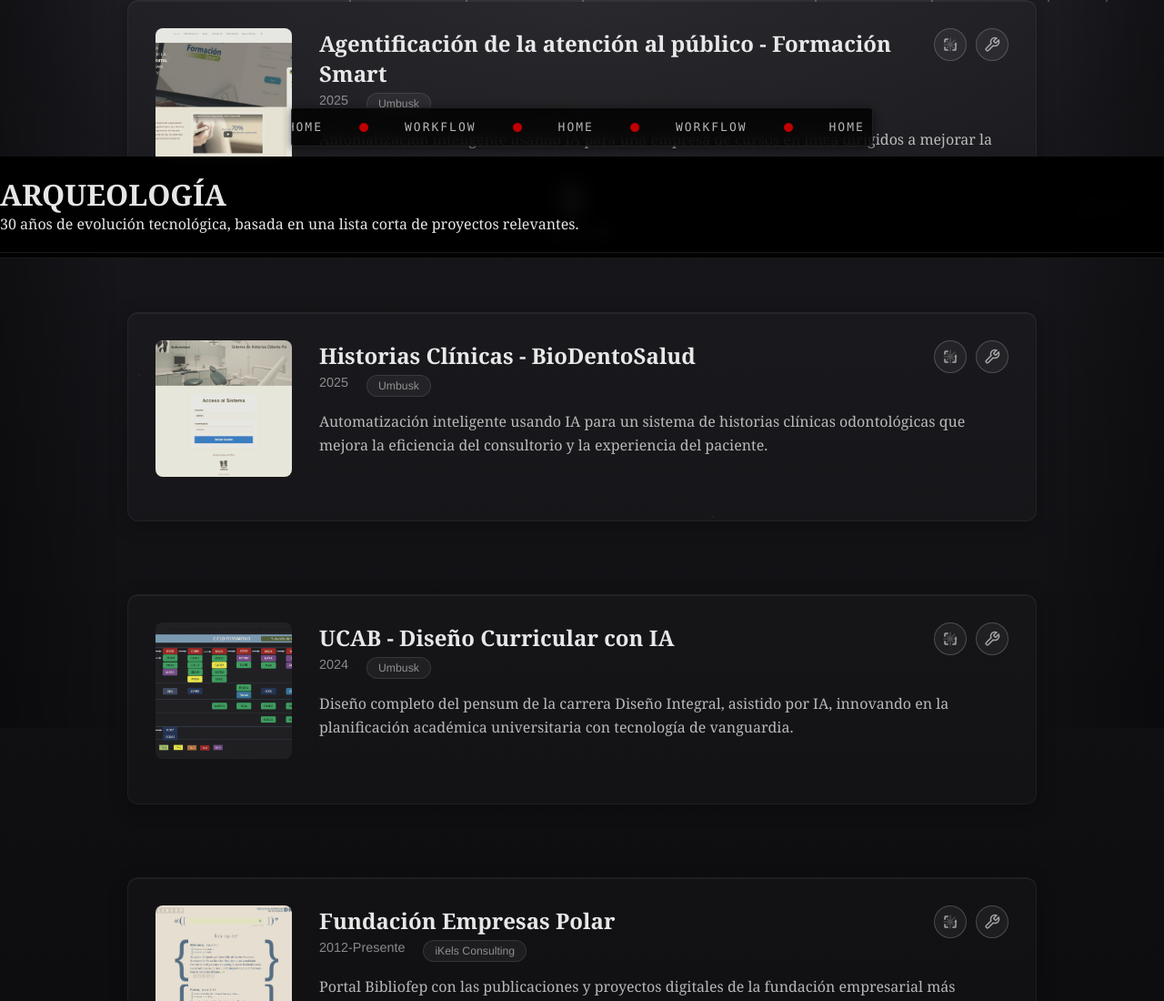
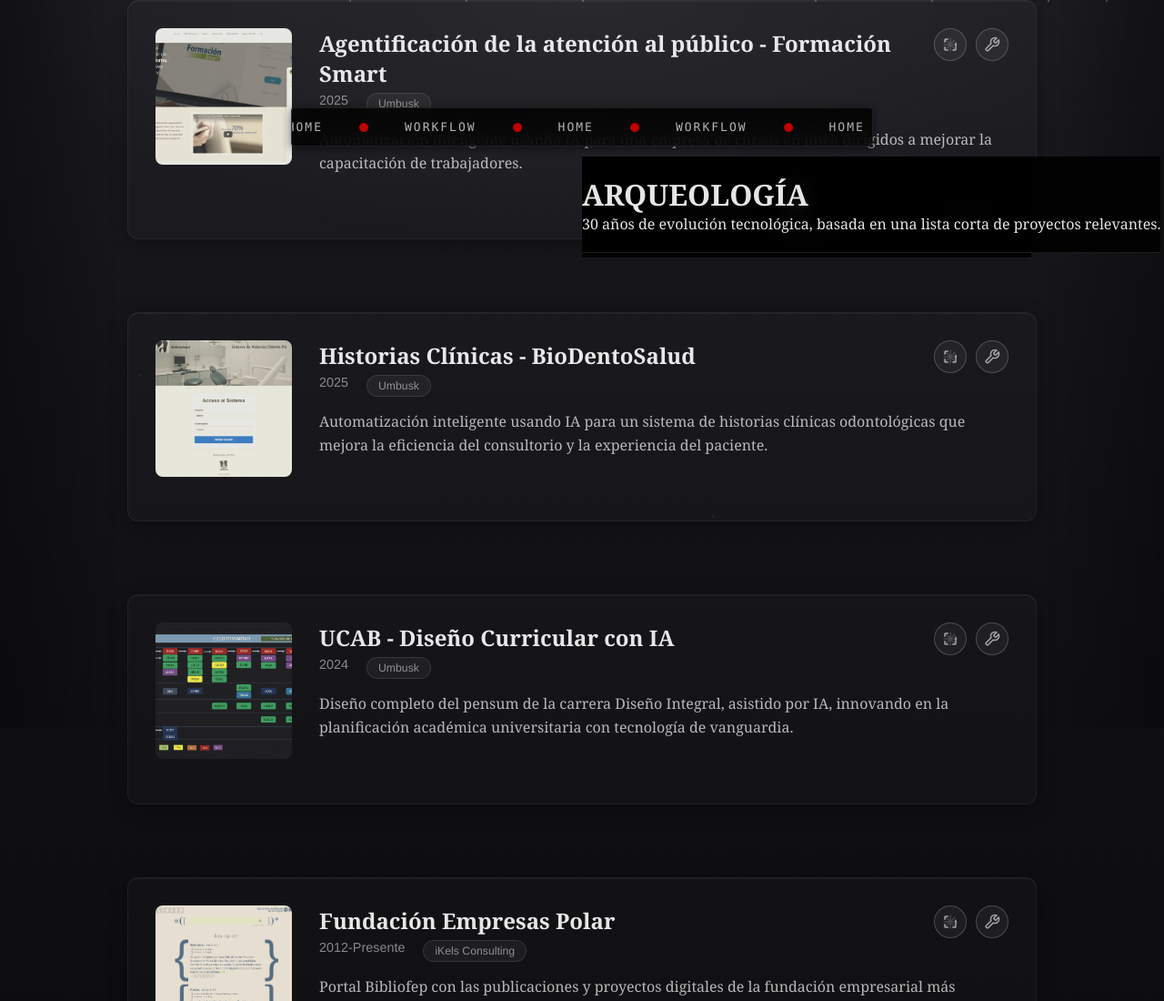
Before and after one commit to umbusk1/umbusksite, a website: page frontend/Arqueologia.html in a window 1280 px wide. Shown: the top 1100 px of the page at 91% size. Drawn offline with Linux system fonts and the light colour scheme.

Commit message:
Add files via upload

```diff
--- a/frontend/style.css
+++ b/frontend/style.css
@@ -1098,8 +1098,7 @@
 .header-secondary {
     position: fixed;
     top: 172px;
-    left: 0;
-    right: 0;
+    left: 50%;
     background: rgba(0, 0, 0, 0.9);
     backdrop-filter: blur(10px);
     border-bottom: 1px solid rgba(255, 255, 255, 0.1);
```
